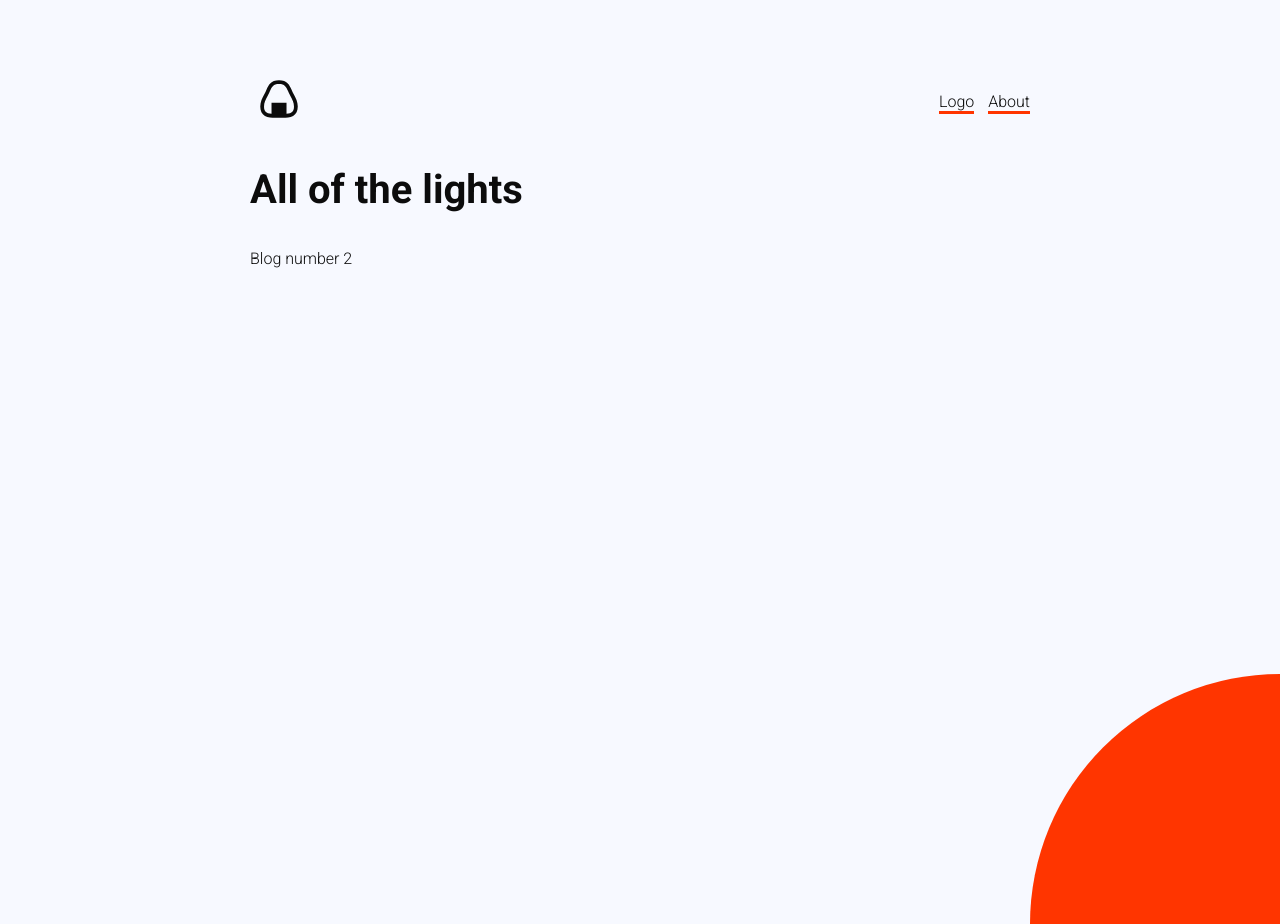
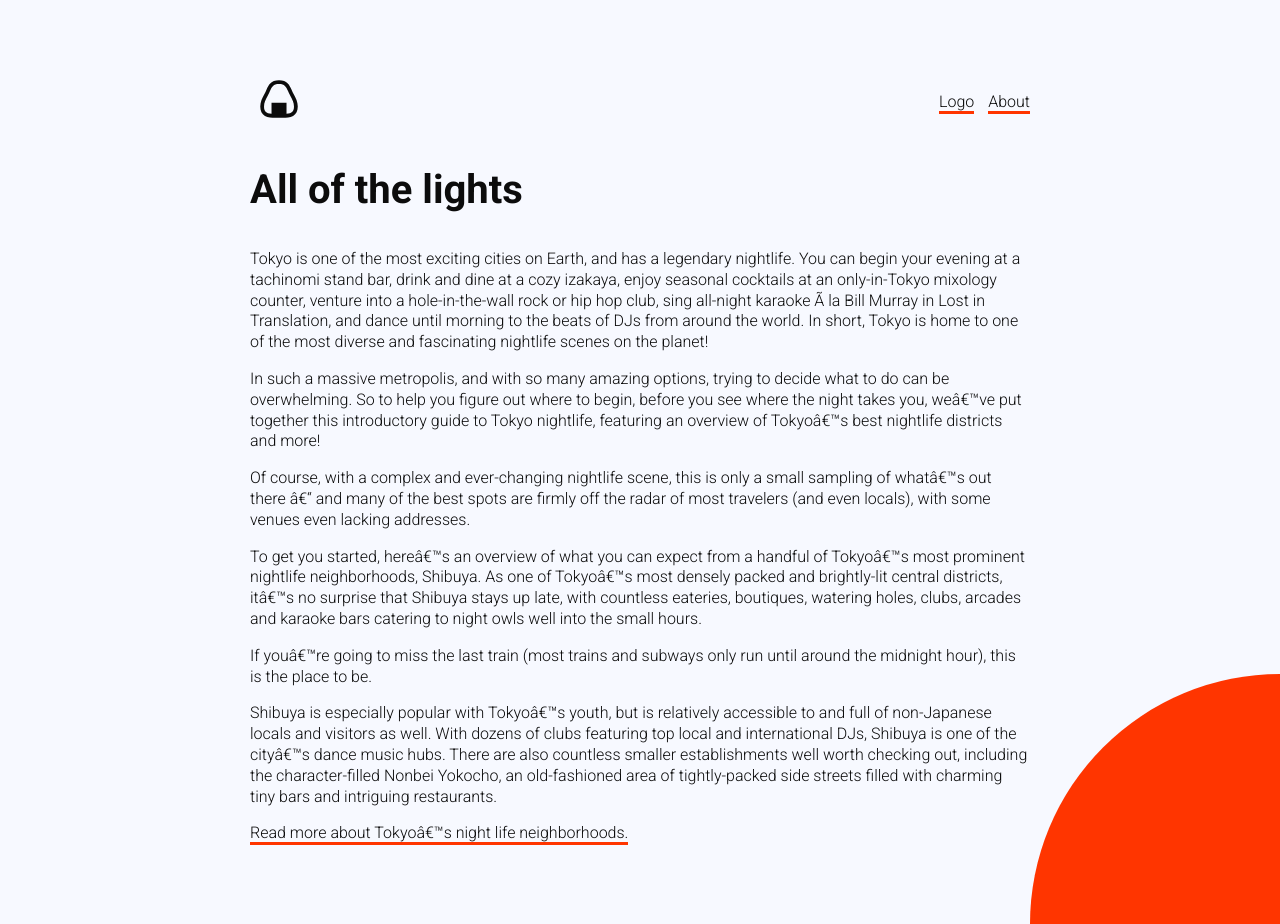
Before and after one commit to RizwaanAkhtar/anightinjapan, a Jekyll site: the page built from _posts/2019-05-06-new-post.md, in a window 1280 px wide and 924 px high. Built offline with Jekyll 4.4.1, drawn with Linux system fonts in a browser that asks for light colours.

Commit message:
Updated New Post

```diff
--- a/_posts/2019-05-06-new-post.md
+++ b/_posts/2019-05-06-new-post.md
@@ -5,4 +5,16 @@
   red-light entertainment and the infamous Robot Restaurant.
 ---
 
-Blog number 2
+Tokyo is one of the most exciting cities on Earth, and has a legendary nightlife. You can begin your evening at a tachinomi stand bar, drink and dine at a cozy izakaya, enjoy seasonal cocktails at an only-in-Tokyo mixology counter, venture into a hole-in-the-wall rock or hip hop club, sing all-night karaoke Ã  la Bill Murray in Lost in Translation, and dance until morning to the beats of DJs from around the world. In short, Tokyo is home to one of the most diverse and fascinating nightlife scenes on the planet!
+
+In such a massive metropolis, and with so many amazing options, trying to decide what to do can be overwhelming. So to help you figure out where to begin, before you see where the night takes you, weâ€™ve put together this introductory guide to Tokyo nightlife, featuring an overview of Tokyoâ€™s best nightlife districts and more!
+
+Of course, with a complex and ever-changing nightlife scene, this is only a small sampling of whatâ€™s out there â€“ and many of the best spots are firmly off the radar of most travelers (and even locals), with some venues even lacking addresses.
+
+To get you started, hereâ€™s an overview of what you can expect from a handful of Tokyoâ€™s most prominent nightlife neighborhoods, Shibuya. As one of Tokyoâ€™s most densely packed and brightly-lit central districts, itâ€™s no surprise that Shibuya stays up late, with countless eateries, boutiques, watering holes, clubs, arcades and karaoke bars catering to night owls well into the small hours.
+
+If youâ€™re going to miss the last train (most trains and subways only run until around the midnight hour), this is the place to be.
+
+Shibuya is especially popular with Tokyoâ€™s youth, but is relatively accessible to and full of non-Japanese locals and visitors as well. With dozens of clubs featuring top local and international DJs, Shibuya is one of the cityâ€™s dance music hubs. There are also countless smaller establishments well worth checking out, including the character-filled Nonbei Yokocho, an old-fashioned area of tightly-packed side streets filled with charming tiny bars and intriguing restaurants.
+
+[Read more about Tokyoâ€™s night life neighborhoods.](https://boutiquejapan.com/tokyo-nightlife-guide/)
```
